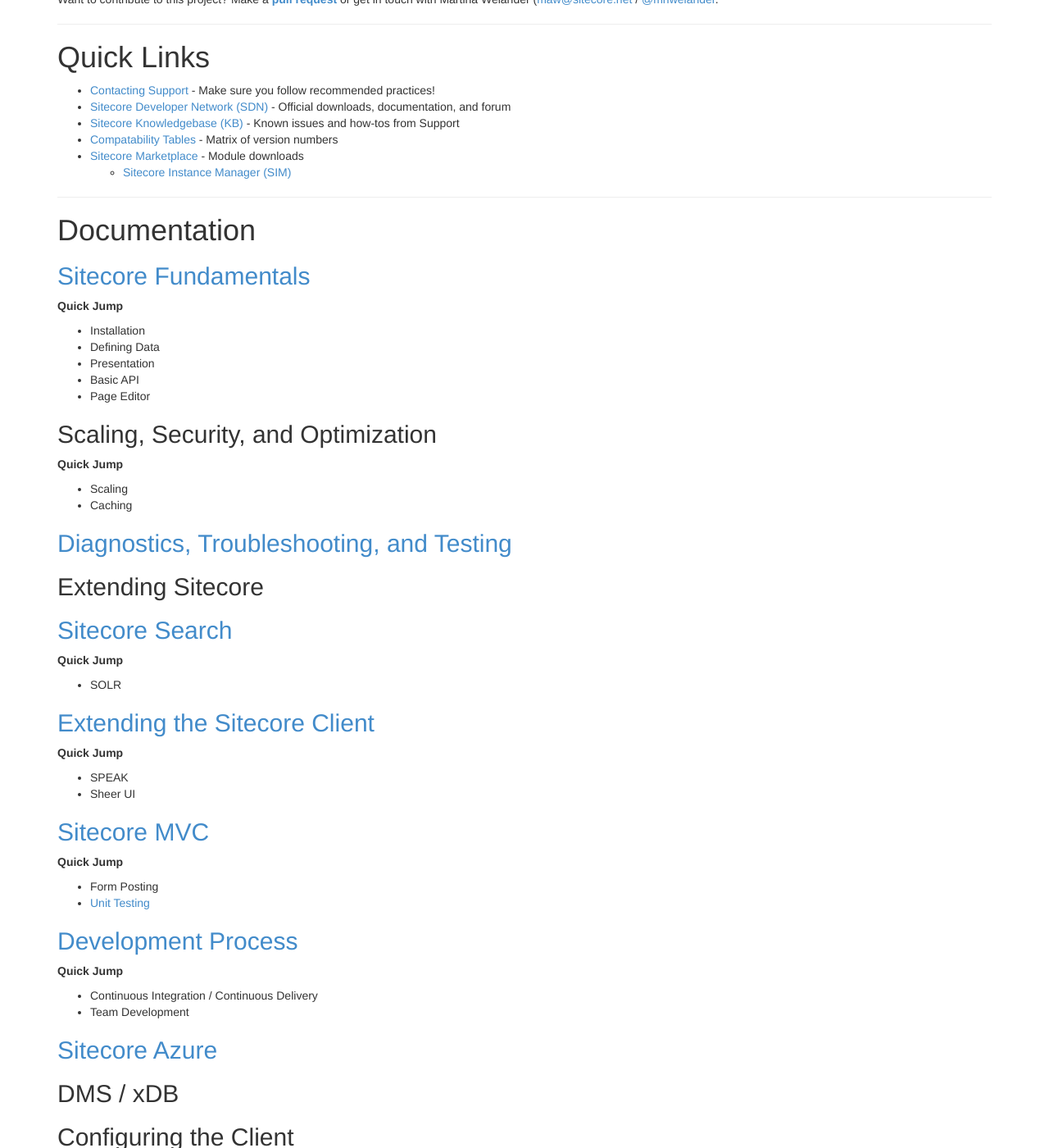
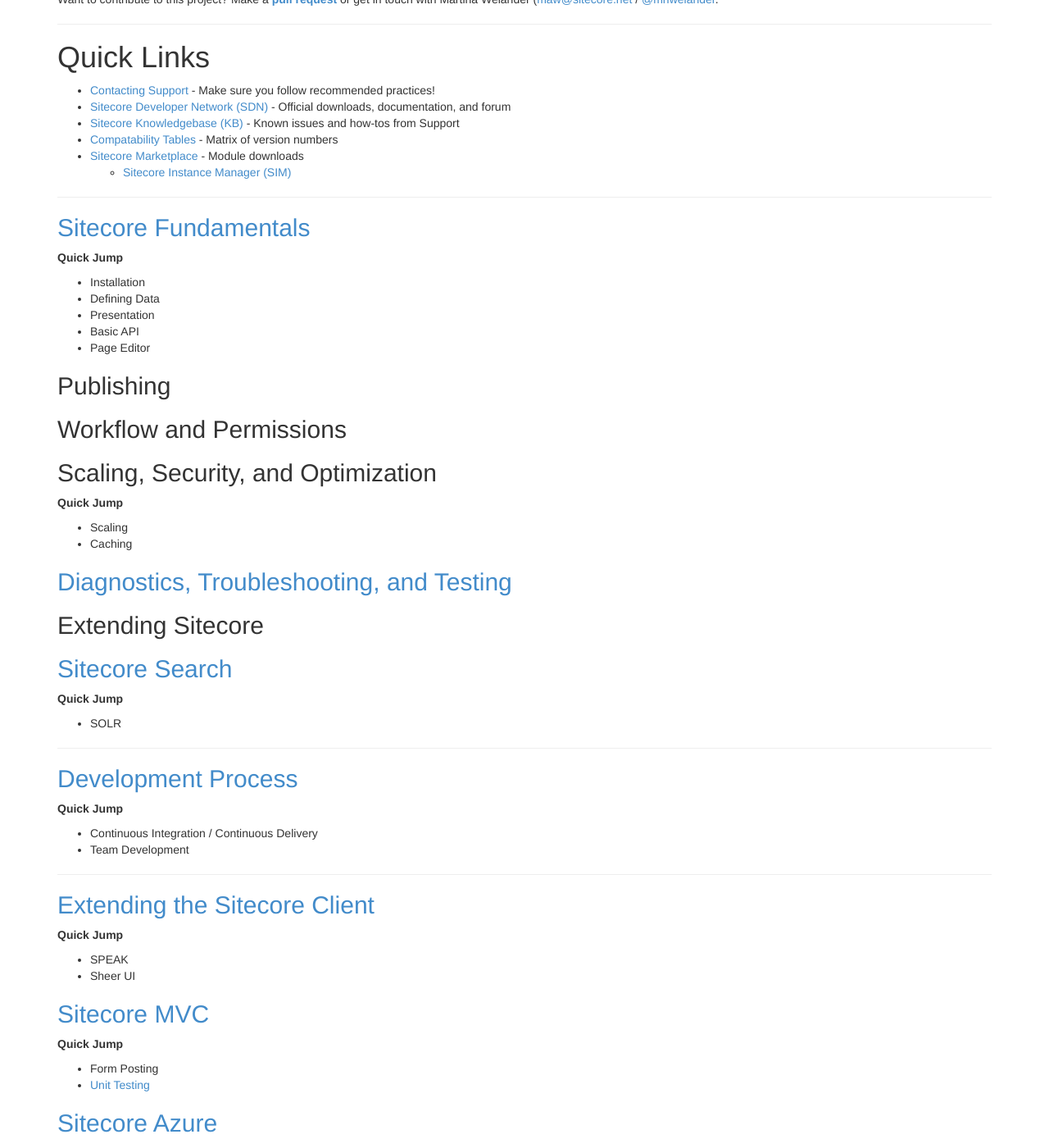
Before and after one commit to Sitecore-Community/docs, a Jekyll site: the page built from index.md, in a window 1280 px wide and 1400 px high, scrolled down 281 px. Shown: the whole window at 82% size. Built offline with Jekyll 4.4.1, drawn with Linux system fonts in a browser that asks for light colours; nearby versions of some CDN libraries.

Commit message:
index.md

```diff
--- a/index.md
+++ b/index.md
@@ -18,8 +18,6 @@
 
 ---------------------------------------
 
-# Documentation
-
 ##[Sitecore Fundamentals](/documentation/Sitecore Fundamentals/index.html)
 
 **Quick Jump**
@@ -29,6 +27,10 @@
 * Presentation
 * Basic API
 * Page Editor
+
+## Publishing
+
+## Workflow and Permissions
 
 ##Scaling, Security, and Optimization
 
```
Also changed, not shown: other parts of index.md (+15 -7 lines).
